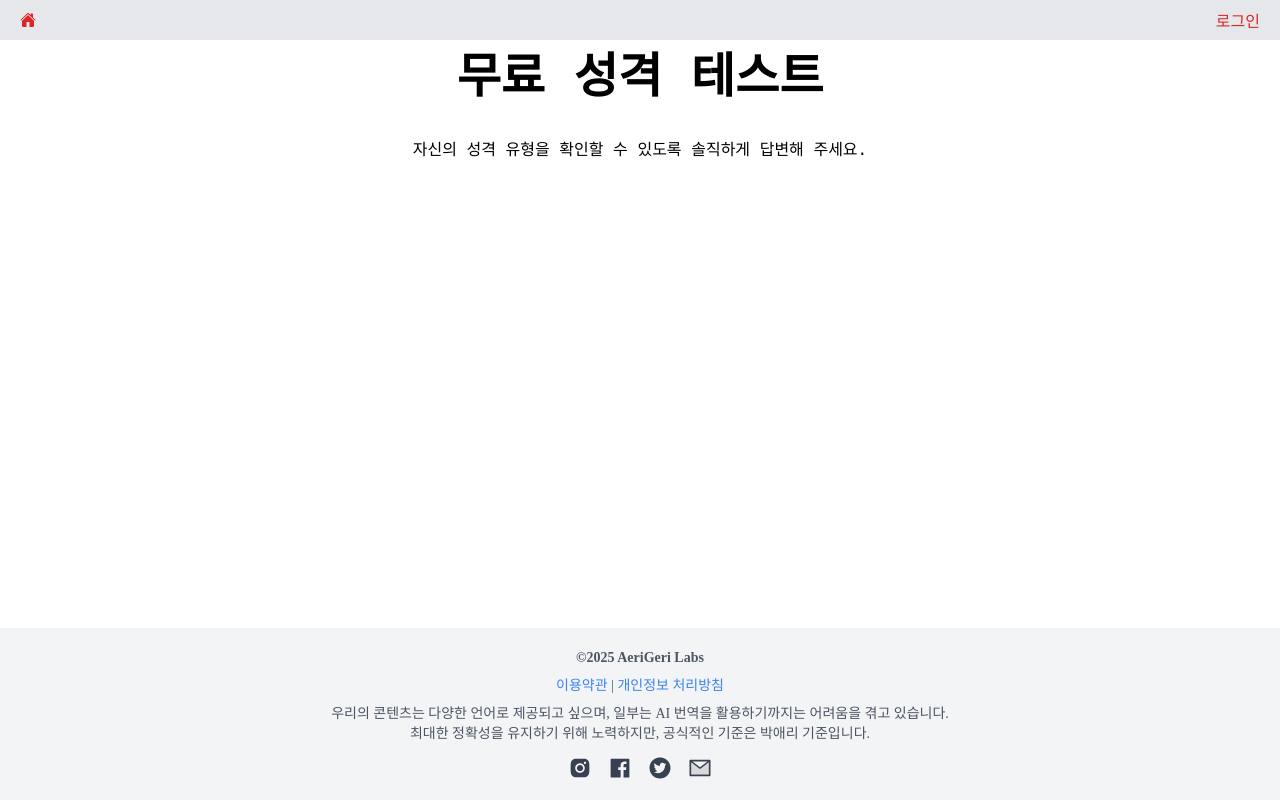
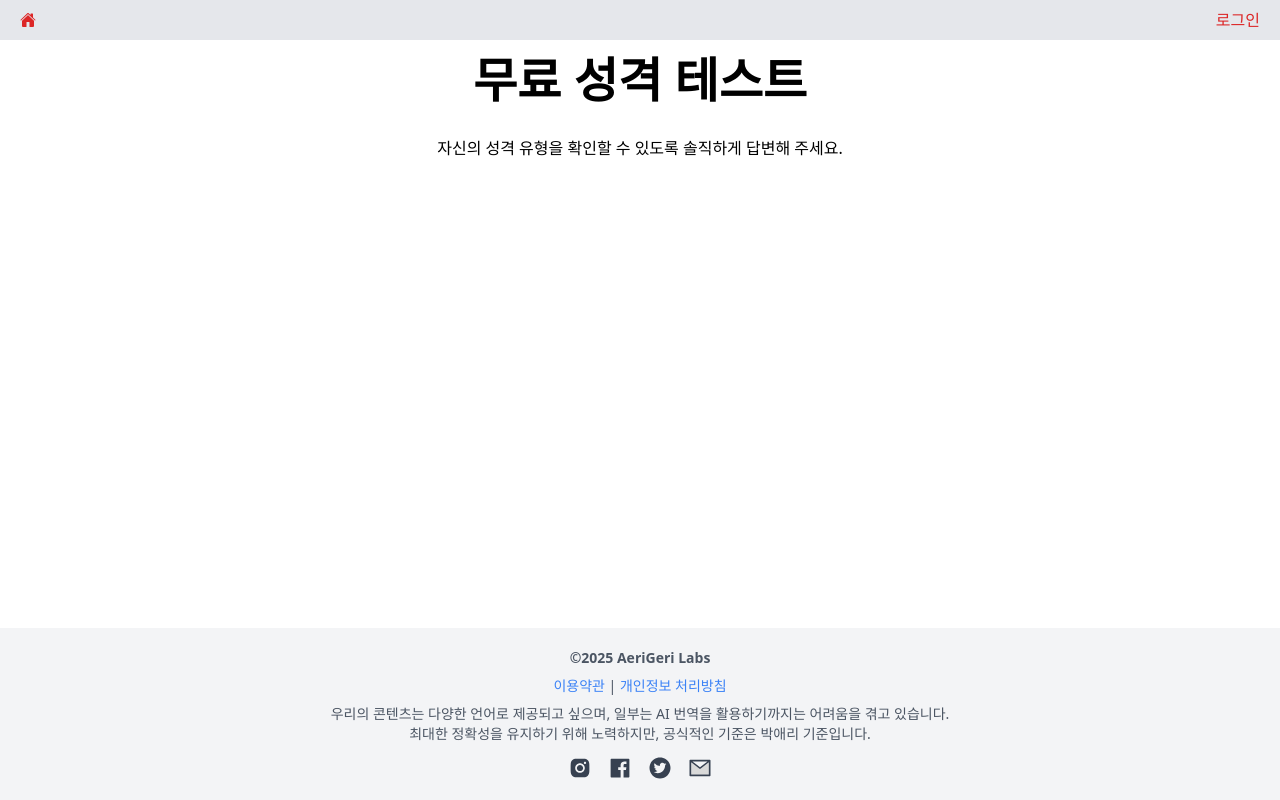
Before and after one commit to Aeri0730/MBTITEST, a React (Vite) app: page / in a window 1280 px wide. Built offline with nearby package versions, Linux system fonts and the light colour scheme; no server answers.

Commit message:
[fix] tailwind css , nest css 충돌

```diff
--- a/src/common/styleword.jsx
+++ /dev/null
@@ -1,13 +0,0 @@
-// 글자 크기
-export const TEXT_SM = "text-sm";
-export const TEXT_BASE = "text-base";
-export const TEXT_LG = "text-lg";
-export const TEXT_XL = "text-xl";
-export const TEXT_2XL = "text-2xl";
-
-// 크기 두께
-export const FONT_LIGHT = "font-light";
-export const FONT_NORMAL = "font-normal";
-export const FONT_MEDIUM = "font-medium";
-export const FONT_SEMIBOLD = "font-semibold";
-export const FONT_BOLD = "font-bold";
--- a/src/main.jsx
+++ b/src/main.jsx
@@ -1,7 +1,6 @@
 import { StrictMode } from "react";
 import { createRoot } from "react-dom/client";
 import "./index.css";
-import "./styles/globalStyle.css";
 import App from "./App.jsx";
 import { QueryClient, QueryClientProvider } from "@tanstack/react-query";
 import Modal from "react-modal";
--- a/src/styles/globalStyle.css
+++ /dev/null
@@ -1,120 +0,0 @@
-@charset 'utf-8';
-
-html,
-body,
-div,
-span,
-applet,
-object,
-iframe,
-h1,
-h2,
-h3,
-h4,
-h5,
-h6,
-p,
-blockquote,
-pre,
-a,
-abbr,
-acronym,
-address,
-big,
-cite,
-code,
-del,
-dfn,
-em,
-img,
-ins,
-kbd,
-q,
-s,
-samp,
-small,
-strike,
-strong,
-sub,
-sup,
-tt,
-var,
-b,
-u,
-i,
-center,
-dl,
-dt,
-dd,
-ol,
-ul,
-li,
-fieldset,
-form,
-label,
-legend,
-table,
-caption,
-tbody,
-tfoot,
-thead,
-tr,
-th,
-td,
-article,
-aside,
-canvas,
-details,
-embed,
-figure,
-figcaption,
-footer,
-header,
-hgroup,
-menu,
-nav,
-output,
-ruby,
-section,
-summary,
-time,
-mark,
-audio,
-video {
-  margin: 0;
-  padding: 0;
-  border: 0;
-  font-size: 100%;
-  font: inherit;
-  vertical-align: baseline;
-  list-style: none;
-  text-decoration: none;
-}
-
-a {
-  text-decoration: none;
-  color: inherit;
-}
-
-ul,
-li {
-  list-style: none;
-}
-
-* {
-  box-sizing: border-box;
-    font-family: 'Courier New', Courier, monospace;
-  /* 스크롤 바 없애기 */
-  ::-webkit-scrollbar {
-    display: none;
-  }
-}
-
-body {
-  overflow-x: hidden;
-}
-
-.swal2-icon {
-  margin: 2.5em auto 0.6em;
-  border: 0.25em solid rgba(0, 0, 0, 0);
-}
```
Also changed, not shown: package.json (+4 -3 lines), 2 other files (tests, documents, lock files or other folders).
